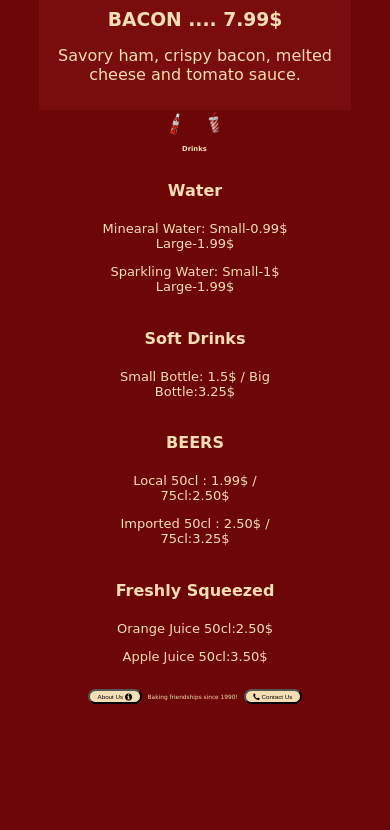
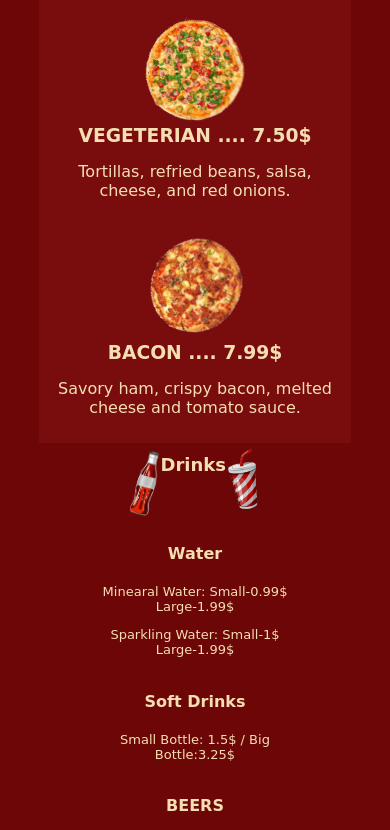
Before and after one commit to ToniTannoury/TonisPizzaMenu, a plain HTML site: page index.html in a window 390 px wide. Shown: the part 1170-2000 px from the top of the page. Before the commit the page ends 1893 px from the top, so only its background shows below. Drawn offline with Linux system fonts and the light colour scheme.

Commit message:
Making the menu more dynamic

```diff
--- a/index.css
+++ b/index.css
@@ -64,13 +64,13 @@ body {
 .drinksHeading,
 .startersHeading {
   display: flex;
-  font-size: 1.5vw;
-  justify-content: space-between ;
+  font-size: 20px;
+  justify-content: center;
 }
 
 .drinksHeading img,
 .startersHeading img {
-  max-height: 7vw;
+  max-height: 80px;
 }
 
 .startersContent {
@@ -85,7 +85,7 @@ body {
   margin: 0;
   margin-bottom: 1vw;
   padding: 0;
-  font-size: 1vw;
+  font-size: 13px;
 }
 
 .spinningPizzas {
@@ -120,14 +120,15 @@ body {
   text-align: center;
 }
 .headerContainer{
-  max-width: 15vw;
+  max-width: 250px;
   margin: auto;
 }
 .drinksHeading {
   display: flex;
 }
 .drinksHeading h3 {
-  margin-top: 35px;
+  font-size: large;
+  margin-top: 3vw;
 }
 .drinksContent{
   display: flex;
@@ -146,34 +147,20 @@ footer {
   text-align: center;
   padding: 2vw;
   color: wheat;
-  font-size: 1.5vw;
+  font-size: 20px;
 }
 
 .button {
   display: inline-block;
-  padding: 0.5vw 2vw;
+  padding: 10px 20px;
   background-color: wheat;
   text-decoration: none;
   border-radius: 20px;
-  font-size: 1.6vw;
-  margin: 1vw;
+  font-size: 20px;
+  margin: 5px;
   color: black;
 }
-.button i.fas.fa-info-circle {
-  font-size: 50px;
-  padding: 30px;
-  visibility: visible;
-  position: relative;
-  top: 3px;
 
-}
-.button i.fas.fa-phone {
-  font-size: 50px;
-  padding: 30px;
-  visibility: visible;
-  position: relative;
-  top: 3px;
-}
 button i{
   color: black;
 }
@@ -190,4 +177,8 @@ button i{
   .image-container {
     width: 100vw;
   }
+  footer{
+    display: flex;
+    flex-direction: column;
+  }
 }
```
